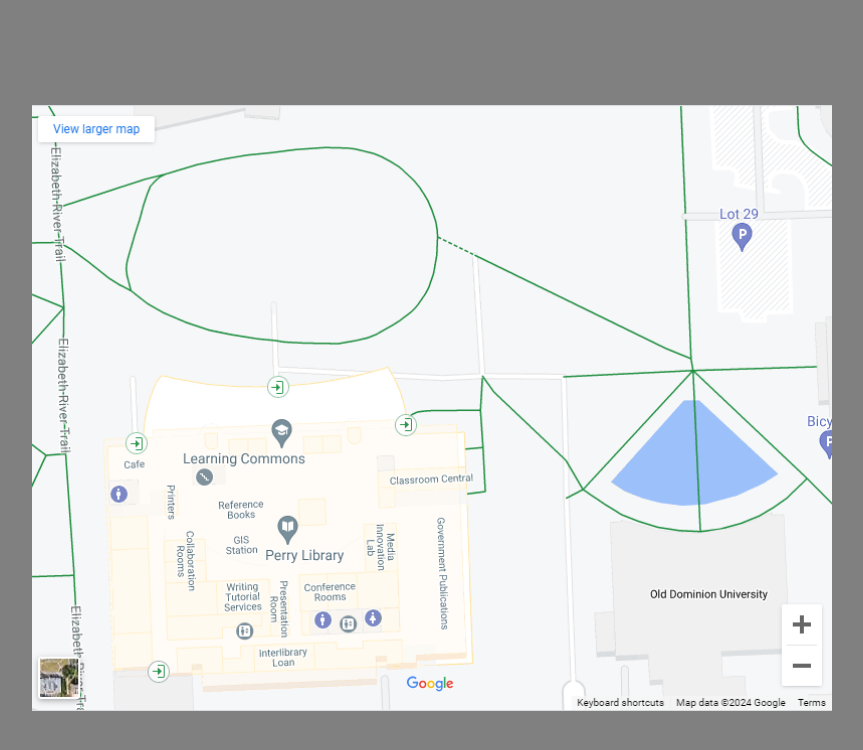
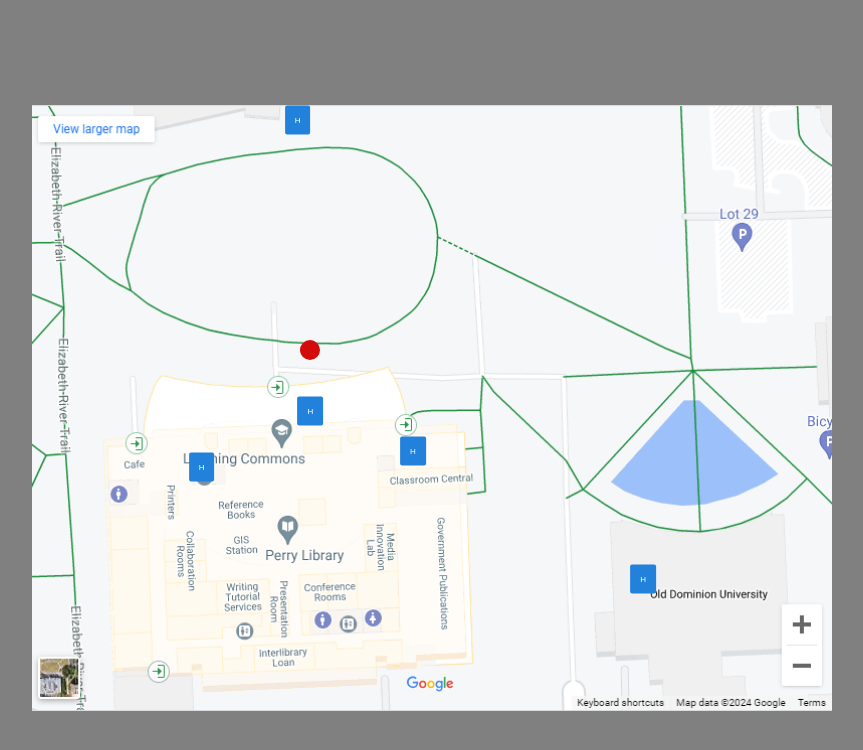
Before and after one commit to jowen005/HCI_HW4, a plain HTML site: page map.html in a window 1280 px wide. Shown: the whole page, without its empty margins (208-1071 px from the left). Drawn offline with Linux system fonts and the light colour scheme.

Commit message:
User Location and entrance buttons

```diff
--- a/map.css
+++ b/map.css
@@ -1,8 +1,111 @@
 
 /* Centered image code */
-#Map {
+.Map {
     height: 800px;
     display: flex;
     align-items: center;
     justify-content: center;
 }
+
+/* Container needed to position the button. Adjust the width as needed */
+/* #Map {
+    position: relative;
+    width: 50%;
+  } */
+
+  /* Make the image responsive */
+/* #Map img {
+    width: 100%;
+    height: auto;
+  } */
+
+  /* Style the Eientsein's Bagels button and place it over the entrance*/
+.Map .entrance1 {
+    position: absolute;
+    bottom: 38%;
+    left: 32%;
+    transform: translate(-50%, -50%);
+    -ms-transform: translate(-50%, -50%);
+    background-color: #2181db;
+    color: white;
+    font-size: 8px;
+    padding: 10px 10px;
+    border: none;
+    cursor: pointer;
+    border-radius: 2px;
+  }
+
+   /* Style the Library Front button and place it over the entrance*/
+  .Map .entrance2 {
+    position: absolute;
+    bottom: 45%;
+    left: 40.5%;
+    transform: translate(-50%, -50%);
+    -ms-transform: translate(-50%, -50%);
+    background-color: #2181db;
+    color: white;
+    font-size: 8px;
+    padding: 10px 10px;
+    border: none;
+    cursor: pointer;
+    border-radius: 2px;
+  }
+
+     /* Style the Library Far Side button and place it over the entrance*/
+     .Map .entrance3 {
+        position: absolute;
+        bottom: 40%;
+        left: 48.5%;
+        transform: translate(-50%, -50%);
+        -ms-transform: translate(-50%, -50%);
+        background-color: #2181db;
+        color: white;
+        font-size: 8px;
+        padding: 10px 10px;
+        border: none;
+        cursor: pointer;
+        border-radius: 2px;
+      }
+
+         /* Style the Engineering button and place it over the entrance*/
+     .Map .entrance4 {
+        position: absolute;
+        top: 15%;
+        left: 39.5%;
+        transform: translate(-50%, -50%);
+        -ms-transform: translate(-50%, -50%);
+        background-color: #2181db;
+        color: white;
+        font-size: 8px;
+        padding: 10px 10px;
+        border: none;
+        cursor: pointer;
+        border-radius: 2px;
+      }
+
+        /* Style the Goronto button and place it over the entrance*/
+     .Map .entrance5 {
+        position: absolute;
+        bottom: 24%;
+        left: 66.5%;
+        transform: translate(-50%, -50%);
+        -ms-transform: translate(-50%, -50%);
+        background-color: #2181db;
+        color: white;
+        font-size: 8px;
+        padding: 10px 10px;
+        border: none;
+        cursor: pointer;
+        border-radius: 2px;
+      }
+
+      /* Style for the location marker circle */
+      .location {
+        position: absolute;
+        bottom: 55%;
+        left: 39.7%;
+        height: 20px;
+        width: 20px;
+        background-color: #d30b0b;
+        border-radius: 50%;
+      }
--- a/map.html
+++ b/map.html
@@ -2,16 +2,46 @@
 <html>
     <head>
         <link rel="stylesheet" href="map.css">
+        <script>
+            function doorClick(){
+                // Creates button
+                // var open = document.createElement("button");
+                // var openText = document.createTextNode("Open Door");
+                // open.appendChild(openText);
+                //document.body.appendChild(open);
+
+                //Enables already created button
+                var open = document.getElementsByClassName("doorOpen");
+                open.disabled = false;
+            }
+        </script>
+        <script>
+            function exit(){
+
+            }
+        </script>
     </head>
     <body>
         <body style="background-color:gray;">
-        <!-- <div style="text-align: center;">
-            <img src="map.png" alt="Mock Interactive Map" style="width:600px;height:600px;">
-        </div> -->
-        <div id="Map">
+        <div class="Map">
             <img src="map.png" alt="Mock Interactive Map" width="800px">
+            <!-- Button for Perry Library Einstein's Bagels -->
+            <button class="entrance1" onclick="doorClick()">H</button>
+            <!-- Button for Perry Library Front -->
+            <button class="entrance2">H</button>
+            <!-- Button for Perry Library Far Side -->
+            <button class="entrance3">H</button>
+            <!-- Button for Engineering Building -->
+            <button class="entrance4">H</button>
+            <!-- Button for Goronto -->
+            <button class="entrance5">H</button>
+
+            <!-- Circle for user's location -->
+            <div class="location"></div>
         </div>
-        </body>
+        <!-- Button for opening the door, it is disabled by default -->
+        <!-- <button class="doorOpen" disabled>Open Door</button> -->
+    </body>
         <!-- <iframe src="https://www.google.com/maps/embed?pb=!1m14!1m12!1m3!1d564.1390362507385!2d-76.30467711019267!3d36.884312014101894!2m3!1f0!2f0!3f0!3m2!1i1024!2i768!4f13.1!5e0!3m2!1sen!2sus!4v1712109382215!5m2!1sen!2sus" width="800" height="600" style="border:0;" allowfullscreen="" loading="lazy" referrerpolicy="no-referrer-when-downgrade"></iframe> -->
-    </body>
+    <!-- </body> -->
 </html>
```
